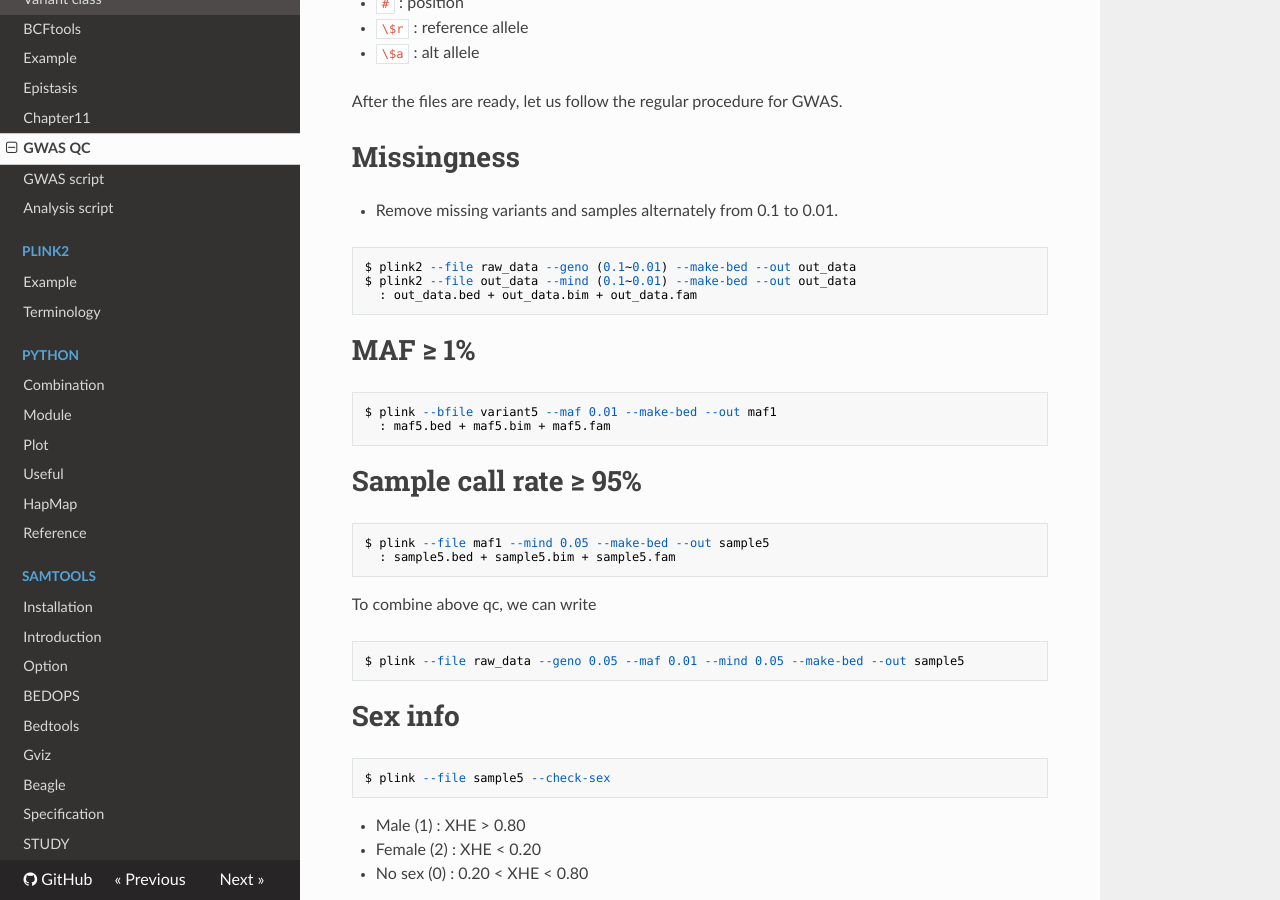
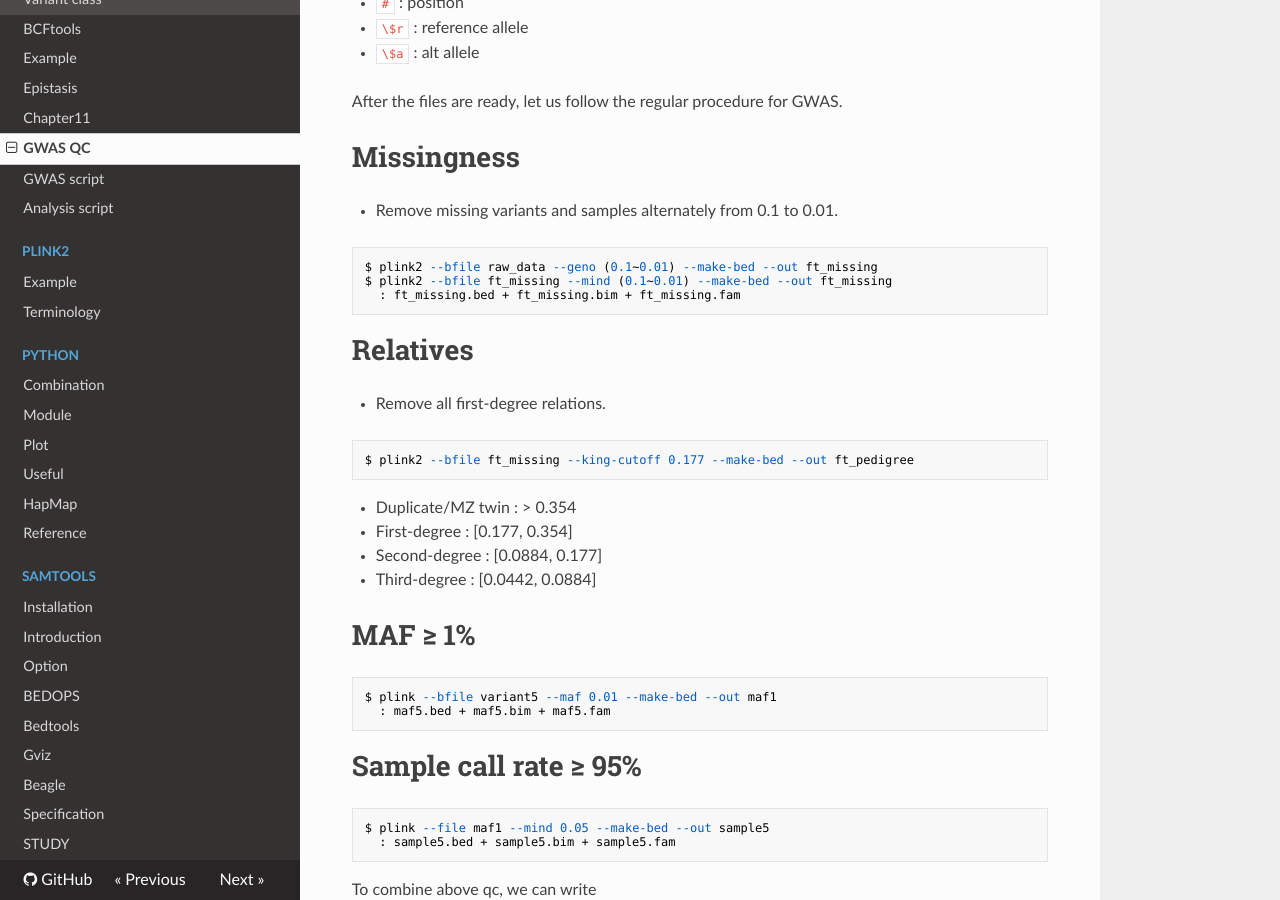
Before and after one commit to WonyoungCho/plink, an MkDocs documentation site: the page built from docs/GWAS.md, in a window 1280 px wide and 900 px high, scrolled down 409 px. Built offline with MkDocs 1.6.1, drawn with Linux system fonts in a browser that asks for light colours; nearby versions of some CDN libraries; old or Windows-style settings are respelled for this version of MkDocs.

Commit message:
Update GWAS.md

````diff
--- a/docs/GWAS.md
+++ b/docs/GWAS.md
@@ -22,10 +22,21 @@ After the files are ready, let us follow the regular procedure for GWAS.
 # Missingness
 - Remove missing variants and samples alternately from 0.1 to 0.01.
 ```
-$ plink2 --file raw_data --geno (0.1~0.01) --make-bed --out out_data
-$ plink2 --file out_data --mind (0.1~0.01) --make-bed --out out_data
-  : out_data.bed + out_data.bim + out_data.fam
+$ plink2 --bfile raw_data --geno (0.1~0.01) --make-bed --out ft_missing
+$ plink2 --bfile ft_missing --mind (0.1~0.01) --make-bed --out ft_missing
+  : ft_missing.bed + ft_missing.bim + ft_missing.fam
 ```
+
+# Relatives
+- Remove all first-degree relations.
+```
+$ plink2 --bfile ft_missing --king-cutoff 0.177 --make-bed --out ft_pedigree
+```
+- Duplicate/MZ twin : > 0.354
+- First-degree  : [0.177, 0.354]
+- Second-degree : [0.0884, 0.177]
+- Third-degree  : [0.0442, 0.0884]
+
 
 # MAF &#8805; 1%
 ```
````
